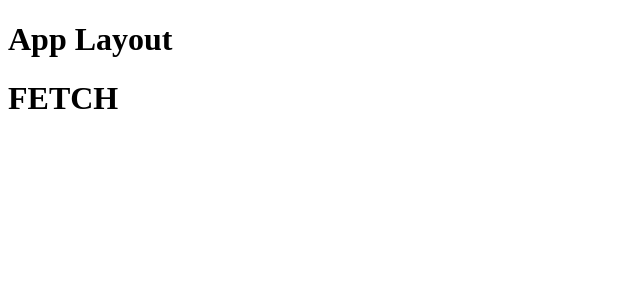
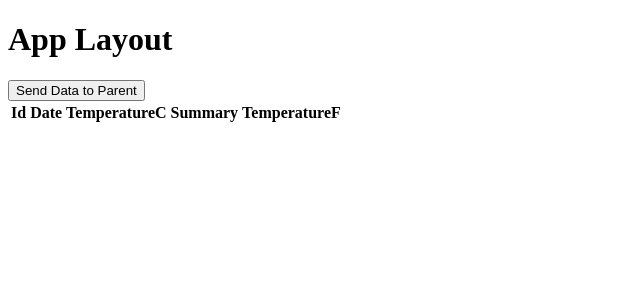
Before and after one commit to HammerheadShark666/azure-sample-app, a Next.js app: page /weather-http in a window 1280 px wide. Shown: the top 300 px of the page, without its empty margins (0-640 px from the left). Built offline with nearby package versions, Linux system fonts and the light colour scheme.

Commit message:
New code

```diff
--- /dev/null
+++ b/app/weather-http/getForecastDataButton.tsx
@@ -0,0 +1,25 @@
+
+import { IForecast }  from "../weather-http/types"
+
+interface ChildProps {
+    sendDataToParent: (data: IForecast[]) => void;
+  }
+
+export default function GetForecastDataButton({sendDataToParent } : ChildProps ) {
+
+  const handleClick = () => {
+
+    const fetchData = async () => {
+      const res = await fetch('https://asp-azure-sample-app-nextjs.azurewebsites.net/weatherforecast'); //http://localhost:5064/weatherforecast
+      sendDataToParent(await res.json());
+    };
+
+    fetchData();
+  };
+
+  return (
+    <div>
+      <button onClick={handleClick}>Send Data to Parent</button>
+    </div>
+  );
+}
--- a/app/weather-http/page.tsx
+++ b/app/weather-http/page.tsx
@@ -1,168 +1,21 @@
+ "use client"
 
-export default async function Page() {
+import { useState } from "react";
+import GetForecastDataButton from "./getForecastDataButton";
+import Forecasts from "../weather-http/table"
+import { IForecast }  from "../weather-http/types"
 
-  return (<h1>FETCH</h1>)
-}
+export default function Page() {
 
+  const [dataFromChild, setDataFromChild] =  useState<IForecast[]>([]);
 
-// import "../globals.css"
+  function handleDataFromChild(data : IForecast[]) {
+    setDataFromChild(data);
+  }
 
-// interface Props {
-//           id: number,
-//           date: string;
-//           temperatureC: number;
-//           summary: string;
-//           temperatureF: number;
-//         }
-
-// async function loadData() {
-//   const res = await fetch('http://localhost:5064/weatherforecast');
-//   const forecasts = await res.json();
-
-//   return forecasts;
-// }
-
-// async function fetchdetails() {
-
-//     const response = await fetch(
-//       "http://localhost:5064/weatherforecast", {
-//         method: "GET"
-//       }
-//     );
-
-//     if (response.ok) {
-//       const responseBody = await response.json();
-//       // console.log(`data ${data}`);
-//       // setData(responseBody);
-//       console.log(`data ${responseBody}`);
-//       return responseBody;
-//     }
-//   }
-
-// export default async function Page() {
-
-//   const data = await fetchdetails();
-
-//   return (
-//     <div>
-//       <h1>Weather Http</h1>
-
-//               <table className="weather-forecast-table">
-
-//             <thead>
-//        <tr>
-//          <th className="forecast-id">Id</th>
-//           <th className="forecast-date">Date</th>
-//           <th className="forecast-tempratureC">TemperatureC</th>
-//            <th className="forecast-summary">Summary</th>
-//            <th className="forecast-temperatureF">TemperatureF</th>
-//          </tr>
-//          </thead>
-//         <tbody>
-
-//         {data.map((forecast: Props) => (
-
-//              <tr key={forecast.id}>
-//                  <td className="forecast-id">{forecast.id}</td>
-//                  <td className="forecast-date">{forecast.date}</td>
-//                  <td className="forecast-tempratureC">{forecast.temperatureC}</td>
-//                  <td className="forecast-summary">{forecast.summary}</td>
-//                  <td className="forecast-temperatureF">{forecast.temperatureF}</td>
-//              </tr>
-//          ))}
-
-
-//          </tbody>
-//        </table>
-
-
-//       {/* <ul>
-//         {data.map((forecast: Props) => (
-//           <li key={forecast.summary}>{forecast.date}</li>
-//         ))}
-//       </ul> */}
-
-
-//       {/* <ul>
-//         {forecasts.map((forecast) => (
-//           <li key={post.id}>{post.title}</li>
-//         ))}
-//       </ul> */}
-//     </div>
-//   );
-// }
-
-
-
-// async function fetchdetails() {
-
-//     const response = await fetch(
-//       "http://localhost:5064/weatherforecast", {
-//         method: "GET"
-//       }
-//     );
-
-//     if (response.ok) {
-//       const responseBody = await response.json();
-//       // console.log(`data ${data}`);
-//       // setData(responseBody);
-//       console.log(`data ${responseBody}`);
-//       return responseBody;
-//     }
-//   }
-
-
-// export default async function Page() {
-
-//     interface Props {
-//         strDate: string;
-//         decTemperatureC: number;
-//         strSummary: string;
-//         decTemperatureF: number;
-//       }
-
-
-
-
-//     const data = await fetchdetails();
-
-//     //const data = await fetch('http://localhost:5064/weatherforecast')
-//     //const forecasts = await data.json()
-//     return (
-
-//         <table>
-
-//             <thead>
-//         <tr>
-//           <th>Date</th>
-//           <th>TemperatureC</th>
-//           <th>Summary</th>
-//           <th>TemperatureF</th>
-//         </tr>
-//         </thead>
-//         <tbody>
-
-//         {data.map(function (item: Props) {
-
-//             <tr key={item.strDate}>
-//                 <td>{item.strDate}</td>
-//                 <td>{item.decTemperatureC}</td>
-//                 <td>{item.strSummary}</td>
-//                 <td>{item.decTemperatureF}</td>
-//             </tr>
-//         })}
-
-//          {/* {forecasts.map((forecast) => ( */}
-
-//         {/* ))}  */}
-//         </tbody>
-//       </table>
-
-
-//     //   <ul>
-//     //     {forecasts.map((forecast) => (
-//     //       <li key={forecast.temperatureC}>{forecast.date}</li>
-//     //     ))}
-//     //   </ul>
-//     )
-//   }
+  return (
+    <div>
+      <GetForecastDataButton sendDataToParent={handleDataFromChild}></GetForecastDataButton>
+      <Forecasts forecasts={dataFromChild} />
+    </div>
+);}
--- /dev/null
+++ b/app/weather-http/table.tsx
@@ -0,0 +1,40 @@
+import { IForecast }  from "../weather-http/types"
+
+  type ForecastsProps = {
+    forecasts: IForecast[];
+  };
+
+export default function Forecasts( props: ForecastsProps ) {
+
+    return (
+        <div>
+          {props && (
+            <div>
+            <table className="weather-forecast-table">
+            <thead>
+              <tr>
+                <th className="forecast-id">Id</th>
+                <th className="forecast-date">Date</th>
+                <th className="forecast-tempratureC">TemperatureC</th>
+                <th className="forecast-summary">Summary</th>
+                <th className="forecast-temperatureF">TemperatureF</th>
+              </tr>
+            </thead>
+            <tbody>
+              {props.forecasts.map((forecast: IForecast) => (
+
+                  <tr key={forecast.id}>
+                      <td className="forecast-id">{forecast.id}</td>
+                      <td className="forecast-date">{forecast.date}</td>
+                      <td className="forecast-tempratureC">{forecast.temperatureC}</td>
+                      <td className="forecast-summary">{forecast.summary}</td>
+                      <td className="forecast-temperatureF">{forecast.temperatureF}</td>
+                  </tr>
+              ))}
+            </tbody>
+            </table>
+          </div>
+          )}
+        </div>
+      );
+}
--- /dev/null
+++ b/app/weather-http/types.ts
@@ -0,0 +1,7 @@
+export interface IForecast {
+    id: number,
+    date: string;
+    temperatureC: number;
+    summary: string;
+    temperatureF: number;
+  }
```
